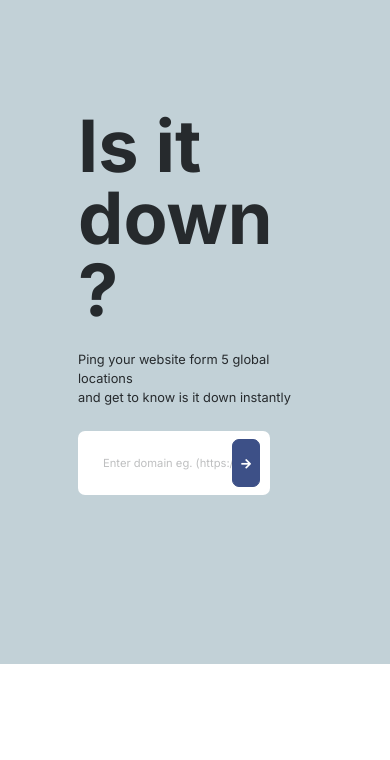
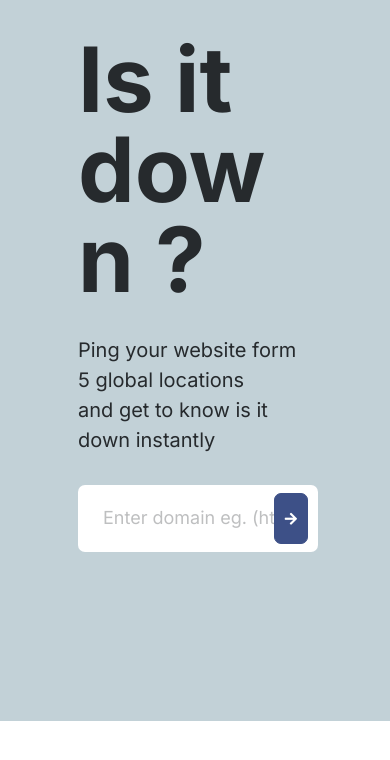
Before and after one commit to ZakaryaNoori/uptime-monitoring-tool, a Vue app: page / in a window 390 px wide. Shown: the top 760 px of the page. Built offline with nearby package versions, Linux system fonts and the light colour scheme.

Commit message:
Fix issues

```diff
--- a/src/App.vue
+++ b/src/App.vue
@@ -1,6 +1,6 @@
 <template>
   <div id="app">
-    <transition name="fade" appear mode="out-in">
+    <transition name="dropdown-transition" appear mode="out-in">
       <router-view/>
     </transition>
   </div>
--- a/src/assets/css/website/main.css
+++ b/src/assets/css/website/main.css
@@ -1,12 +1,6 @@
 @import url("https://fonts.googleapis.com/css2?family=Inter:wght@400;700&display=swap");
 html {
   font-size: 62.5%; }
-  @media only screen and (max-width: 1024px) {
-    html {
-      font-size: 58.5%; } }
-  @media only screen and (max-width: 425px) {
-    html {
-      font-size: 50%; } }
 
 body {
   margin: 0;
@@ -24,10 +18,11 @@ body {
 
 .main-heading {
   font-size: 9rem;
-  line-height: 1; }
+  line-height: 1;
+  word-break: break-all; }
 
 .secondary-heading {
-  font-size: 9.5rem;
+  font-size: 4.5rem;
   line-height: 1.25;
   font-weight: 500; }
 
@@ -53,6 +48,9 @@ body {
   .form-control::placeholder {
     color: #bebfc0;
     font-size: 1.4rem; }
+    @media only screen and (max-width: 1376px) {
+      .form-control::placeholder {
+        font-size: 1.8rem; } }
 
 .list {
   list-style: none; }
@@ -94,6 +92,9 @@ body {
   word-break: break-all;
   height: 22vh;
   font-size: 1.6rem; }
+  @media only screen and (max-width: 1376px) {
+    .url-item {
+      font-size: 2rem; } }
 
 .success-response {
   background-color: #49D27B;
@@ -115,7 +116,8 @@ body {
 
 #app {
   height: 100vh;
-  font-size: 1.4rem; }
+  font-size: 1.4rem;
+  overflow: hidden; }
 
 .info-box {
   margin-bottom: 20vh;
@@ -132,6 +134,9 @@ body {
   height: 100%; }
   #home p {
     font-size: 1.6rem; }
+    @media only screen and (max-width: 1376px) {
+      #home p {
+        font-size: 2rem; } }
   #home .check-btn {
     position: absolute;
     right: 10px;
--- a/src/assets/scss/main.scss
+++ b/src/assets/scss/main.scss
@@ -5,12 +5,6 @@ $main-color : #262A2D;
 
 html {
   font-size: 62.5%;
-    @media only screen and (max-width: 1024px) {
-        font-size: 58.5%
-    }
-    @media only screen and (max-width: 425px) {
-        font-size: 50%
-    }
 }
 
 body {
@@ -32,10 +26,11 @@ body {
 .main-heading {
   font-size: 9rem;
   line-height: 1;
+  word-break: break-all;
 }
 
 .secondary-heading {
-    font-size: 9.5rem;
+  font-size: 4.5rem;
   line-height: 1.25;
   font-weight: 500;
 }
@@ -64,6 +59,9 @@ body {
   &::placeholder {
     color: #bebfc0;
     font-size: 1.4rem;
+    @media only screen and (max-width: 1376px) {
+      font-size: 1.8rem;
+    }
   }
 }
 
@@ -114,6 +112,9 @@ body {
   word-break: break-all;
   height: 22vh;
   font-size: 1.6rem;
+  @media only screen and (max-width: 1376px) {
+  font-size: 2rem;
+  }
 }
 
 .success-response {
@@ -138,6 +139,7 @@ body {
 #app {
   height: 100vh;
   font-size: 1.4rem;
+  overflow: hidden;
 }
 
 .info-box {
@@ -157,6 +159,9 @@ body {
     height: 100%;
     p {
         font-size: 1.6rem;
+        @media only screen and (max-width: 1376px) {
+            font-size: 2rem;
+        }
     }
     .check-btn {
         position: absolute;
--- a/src/components/Home.vue
+++ b/src/components/Home.vue
@@ -67,6 +67,7 @@ export default {
     checkForm(e) {
       this.errors = []
 
+      // check for empty and invalid URL
       if(!this.url) {
         this.errors.push('URL field cant be empty')
         return
@@ -76,6 +77,7 @@ export default {
       }
 
       e.preventDefault()
+
       if (!localStorage.getItem('urls')) {
         localStorage.setItem('urls', JSON.stringify([this.url]))
         return
@@ -113,10 +115,10 @@ export default {
     }
   },
 
-  watch: {
-    url(value) {
-      this.validUrl(value)
-    }
-  }
+  // watch: {
+  //   url(value) {
+  //     this.validUrl(value)
+  //   }
+  // }
 }
 </script>
--- a/src/components/Result.vue
+++ b/src/components/Result.vue
@@ -52,6 +52,9 @@
             </div>
           </div>
         </div>
+        <div class="col-lg-6">
+          <div class="h-100 d-flex align-items-end justify-content-center p-5" style="background-color: #2CA58D"></div>
+        </div>
       </div>
   </div>
 </template>
@@ -72,12 +75,9 @@ export default {
     this.url = this.$route.query.url
     let newUrl = this.parseURL(this.$route.query.url)
 
-    if(!newUrl.hostname.includes("www")) {
-      this.hostname = newUrl.hostname.split(".")[0]
-      return
-    }
-    this.hostname = newUrl.hostname.split(".")[1]
-    console.log(newUrl);
+    this.hostname = this.$route.query.url
+    console.log(this.parseURL(this.$route.query.url));
+
     let time = new Date()
 
     let xhr = new XMLHttpRequest()
```
Lines whose indentation alone changed are shown as unchanged.
